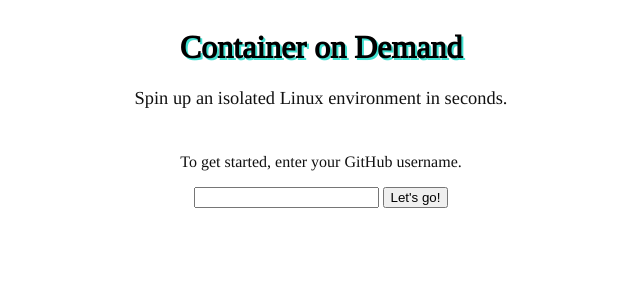
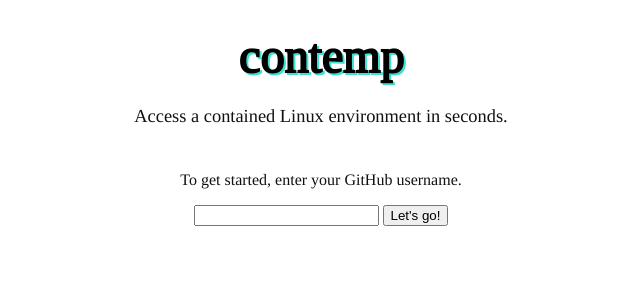
Before and after one commit to onprema/QuickBox, a Flask app: page / in a window 1280 px wide. Shown: the top 300 px of the page, without its empty margins (319-959 px from the left). Run offline with Flask 2, Linux system fonts and the light colour scheme.

Commit message:
increases font size of h1

```diff
--- a/views/static/scripts/register.js
+++ b/views/static/scripts/register.js
@@ -11,7 +11,7 @@
     for (let i = 0; i < invalidChars.length; i++) {
       if (username.includes(invalidChars[i])) {
         $('div#loader').hide();
-        $('.message p').text('Invalid GitHub username. Please try again.');
+        $('.message p').html('<style="color:red">Invalid GitHub username. Please try again.</style>');
         $('.register').show();
       }
     }
--- a/views/static/styles/main.css
+++ b/views/static/styles/main.css
@@ -68,11 +68,16 @@
 .header a {
   text-decoration: none;
   color: #000000;
+  font-size: 1.5em;
   text-shadow: 2px 2px #40e0d0;
 }
 
+.header h1 {
+  color: red;
+}
+
 #start {
-  font-size: 1.5em;
+  font-size: 1.25em;
 }
 
 .running-container {
--- a/views/templates/index.html
+++ b/views/templates/index.html
@@ -2,13 +2,12 @@
 <html>
   <head>
     <meta name="viewport" content="width=device-width, initial-scale=1">
-    <title>Containers on Demand</title>
+    <title>contemp: Access a contained Linux environment in seconds.</title>
     <link href="../static/styles/main.css" rel="stylesheet" type="text/css">
     <link href="https://fonts.googleapis.com/css?family=Tinos" rel="stylesheet">
+    <link rel="shortcut icon" href="../favicon.ico" type="image/x-icon">
     <script src="../static/scripts/jquery-3.3.1.min.js"></script>
-<!--    <script src="../static/scripts/status.js"></script> -->
     <script src="../static/scripts/container.js"></script>
-<!--    <script src="../static/scripts/repo.js"></script> -->
     <script src="../static/scripts/display.js"></script>
     <script src="../static/scripts/register.js"></script>
     <script src="../static/scripts/functions.js"></script>
@@ -17,9 +16,9 @@
   <body>
     <div class="container">
       <div class="header">
-        <h1><a href="/">Container on Demand</a></h1>
+        <h1><a href="/">contemp</a></h1>
         <div class="message">
-          <p>Spin up an isolated Linux environment in seconds.</p>
+          <p>Access a contained Linux environment in seconds.</p>
         </div>
       </div>
 
@@ -36,13 +35,13 @@
 
       <div id="userFlash">Invalid GitHub username. Please try again.</div>
       <div id="keyMsgSuccess">
-        <p>It looks like you have an SSH key linked to your GitHub
-           account. Would you like to use it for Container on Demand?
+        <p>It looks like you have an SSH public key linked to your GitHub
+           account. Would you like to use this key?
         </p>
         <form id="keyConfirm">
         <button type="button" id="keyConfirmYes">Yes</button>
         <br>
-        <p>Alternatively, you can provide your SSH public key.</p>
+        <p>Alternatively, you can provide your SSH public key here:</p>
         <form id="customKey">
           <label for="customKey">
             <textarea rows="5" cols="50" name="customKey" id="customKey" required></textarea>
```
